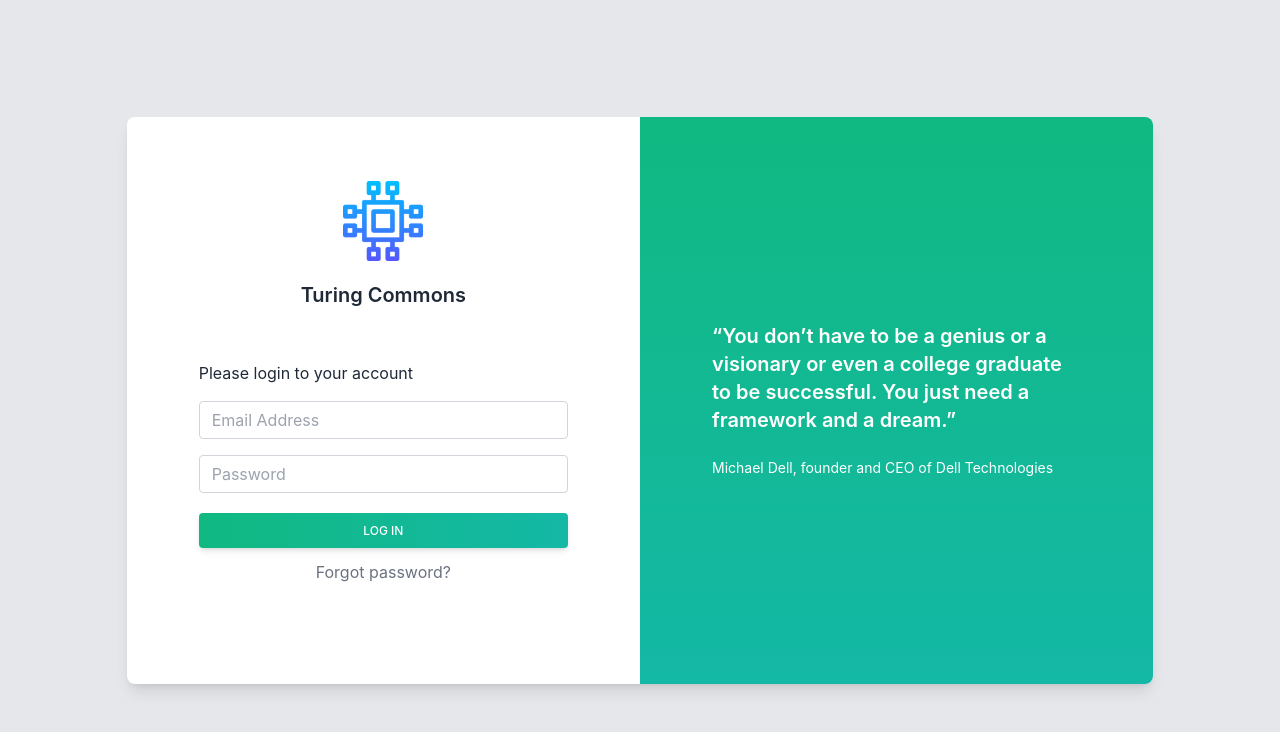
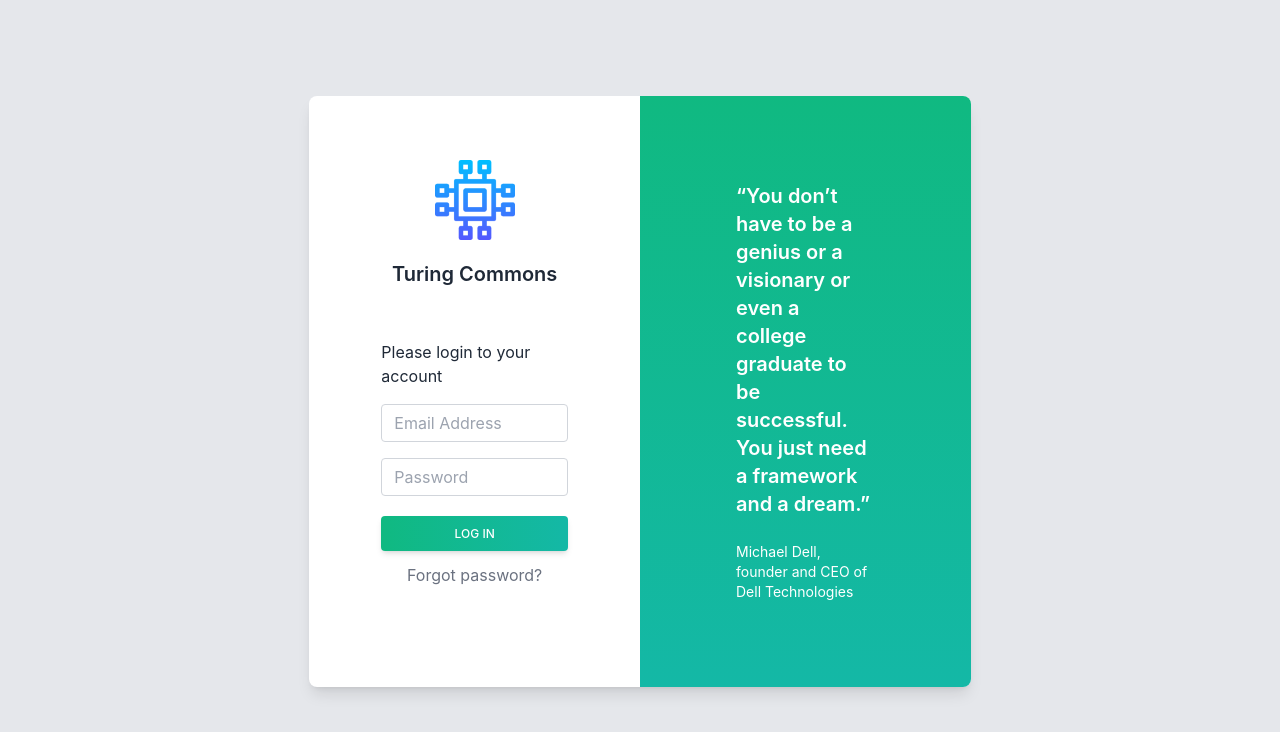
Before and after one commit to marlonscloud/turing-commons-case-studies, a Next.js app in the folder frontend/: page / in a window 1280 px wide. Shown: the top 732 px of the page. Built offline with nearby package versions, Linux system fonts and the light colour scheme.

Commit message:
Protected Pages for Logged in user

```diff
--- a/frontend/components/Login.tsx
+++ b/frontend/components/Login.tsx
@@ -4,10 +4,11 @@ import LoginForm from './LoginForm'
 const Login = () => {
   return (
     <section className="h-full gradient-form bg-gray-200 md:h-screen">
-      <div className="container py-12 px-6 h-full">
+      <div className="h-full">
+      {/* container py-12 px-6 h-full */}
         <div className="flex justify-center items-center flex-wrap h-full g-6 text-gray-800">
-          <div className="xl:w-10/12">
-            <div className="block bg-white shadow-lg rounded-lg">
+          <div className="w-full h-screen p-8 md:p-24 sm:w-2/3">
+            <div className="flex bg-white shadow-lg rounded-lg">
               <div className="lg:flex lg:flex-wrap g-0">
                 <div className="lg:w-6/12 px-4 md:px-0">
                   <div className="md:p-12 md:mx-6">
@@ -23,7 +24,7 @@ const Login = () => {
                   </div>
                 </div>
                 <div
-                  className="lg:w-6/12 flex items-center lg:rounded-r-lg rounded-b-lg lg:rounded-bl-none bg-gradient-to-b from-emerald-500 to-teal-500"
+                  className="py- px-6 lg:w-6/12 flex items-center lg:rounded-r-lg rounded-b-lg lg:rounded-bl-none bg-gradient-to-b from-emerald-500 to-teal-500"
                 >
                   <div className="text-white p-12 md:p-12 md:mx-6">
                     <h4 className="text-xl font-semibold mb-6">
--- a/frontend/components/LoginForm.tsx
+++ b/frontend/components/LoginForm.tsx
@@ -50,7 +50,7 @@ const LoginForm = () => {
     }
 
     return (
-        <form className='p-2 sm:p-0'>
+        <form className='p-4 sm:p-0'>
             <p className="mb-4">Please login to your account</p>
             <div className="mb-4">
             <input
--- a/frontend/pages/cases/[id].tsx
+++ b/frontend/pages/cases/[id].tsx
@@ -1,16 +1,20 @@
-import Link from 'next/link';
 import React from 'react'
+import { useSelector } from 'react-redux';
 import Header from '../../components/Header';
 import Layout from '../../components/Layout';
-import Navbar from '../../components/Navbar';
 import UpdateCaseForm from '../../components/UpdateCaseForm';
+import { selectUser } from '../../slices/userSlice';
 
 const CaseStudy = ({caseStudy}:any) => {
-  const categories = [
-    'Analysis techniques',
-    'Available data'
-  ]
+  const user = useSelector(selectUser)
+
+  if(!user) {
+    window.location.href = "/"
+  }
+
   return (
+    <>
+      {user && (
         <Layout>
           <Header heading={caseStudy.heading} subheading="Editing" back={true} />
           <main>
@@ -21,6 +25,9 @@ const CaseStudy = ({caseStudy}:any) => {
             </div>
           </main>
         </Layout>
+      )}
+    </>
+
   )
 }
 
--- a/frontend/pages/cases/new.tsx
+++ b/frontend/pages/cases/new.tsx
@@ -1,10 +1,18 @@
 import Layout from "../../components/Layout";
 import Header from "../../components/Header";
 import NewCaseForm from "../../components/NewCaseForm";
-// import RichTextEditor from "react-rte";
+import { useSelector } from "react-redux";
+import { selectUser } from "../../slices/userSlice";
 
 export default function NewCase() {
+    const user = useSelector(selectUser)
+
+    if(!user) {
+        window.location.href = "/"
+    }
     return (
+        <>
+            {user && (
                 <Layout>
                     <Header heading="Case Study" subheading="New" back={true} />
                     <main>
@@ -13,5 +21,7 @@ export default function NewCase() {
                         </div>
                     </main>
                 </Layout>
+            )}
+        </>
     )
 }
```
Lines whose indentation alone changed are shown as unchanged.
